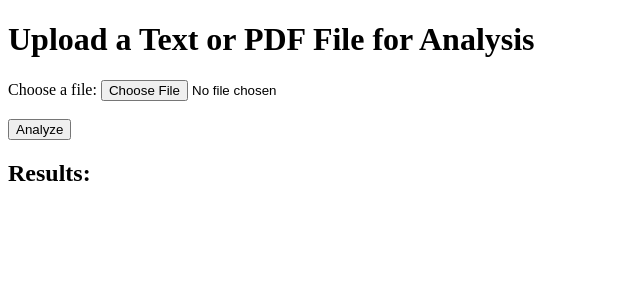
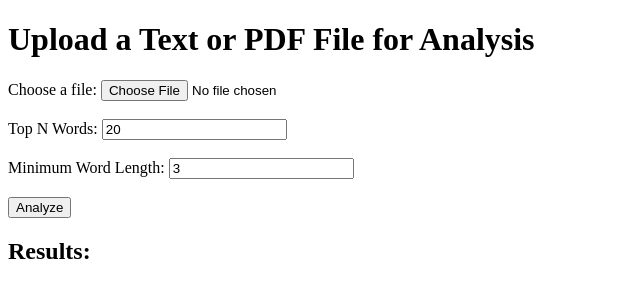
Before and after one commit to alimooo1/Analyze-Text, a Flask app: page / in a window 1280 px wide. Shown: the top 300 px of the page, without its empty margins (0-640 px from the left). Run offline with Flask 3, Linux system fonts and the light colour scheme.

Commit message:
Add selection of top N words and min word length

```diff
--- a/templates/index.html
+++ b/templates/index.html
@@ -9,6 +9,26 @@
     <form action="/upload" method="post" enctype="multipart/form-data">
       <label for="file">Choose a file:</label>
       <input type="file" id="file" name="file" accept=".txt, .pdf" required />
+      <br /><br />
+      <label for="top_n">Top N Words:</label>
+      <input
+        type="number"
+        id="top_n"
+        name="top_n"
+        value="20"
+        min="1"
+        required
+      />
+      <br /><br />
+      <label for="min_word_length">Minimum Word Length:</label>
+      <input
+        type="number"
+        id="min_word_length"
+        name="min_word_length"
+        value="3"
+        min="1"
+        required
+      />
       <br /><br />
       <input type="submit" value="Analyze" />
     </form>
--- a/text-analyze.py
+++ b/text-analyze.py
@@ -113,6 +113,10 @@ def upload_file():
     file = request.files['file']
     if file.filename == '':
         return redirect(request.url)
+
+    top_n = int(request.form['top_n'])
+    min_word_length = int(request.form['min_word_length'])
+
     if file and (file.filename.endswith('.txt') or file.filename.endswith('.pdf')):
         filename = secure_filename(file.filename)
         file_path = os.path.join(app.config['UPLOAD_FOLDER'], filename)
@@ -124,7 +128,7 @@ def upload_file():
             with open(file_path, 'rt', encoding='utf8') as f:
                 text = f.read()
 
-        results, chart_url = process_text(text, string.punctuation, top_n=20, remove_stop_words=False)
+        results, chart_url = process_text(text, string.punctuation, min_word_length, top_n, remove_stop_words=False)
         return render_template('index.html', results=results, chart_url=chart_url)
 
     return redirect(request.url)
```
